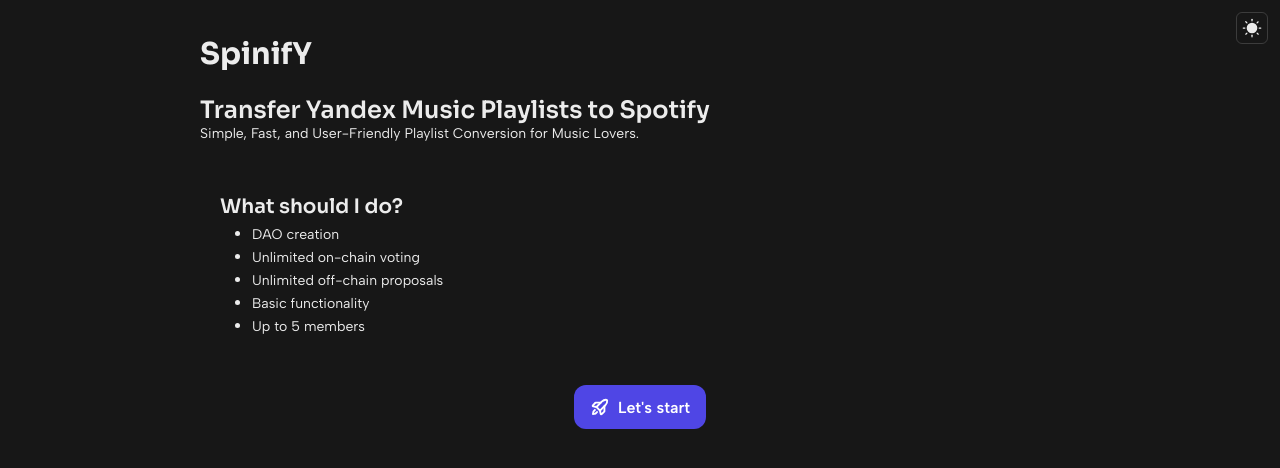
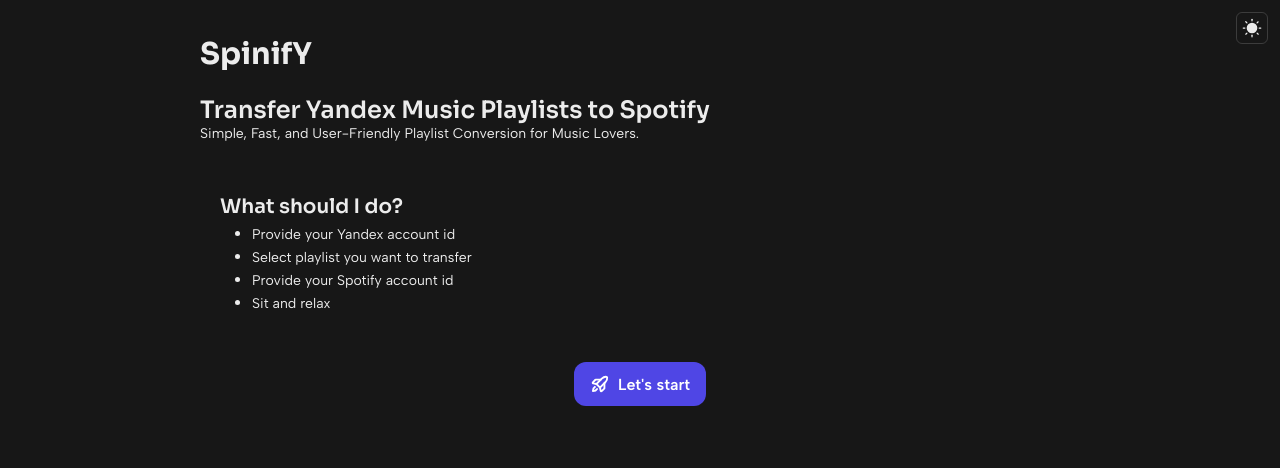
Before and after one commit to 57Ark/SpinifY, a Next.js app: page / in a window 1280 px wide. Shown: the top 468 px of the page. Built offline with nearby package versions, Linux system fonts and the light colour scheme.

Commit message:
FIX: bug fix

```diff
--- a/components/modules/Header/Header.tsx
+++ b/components/modules/Header/Header.tsx
@@ -35,19 +35,16 @@
           <Text variant={"subtitle"}>What should I do?</Text>
           <UnorderedList pl={"16px"}>
             <ListItem>
-              <Text>DAO creation</Text>
+              <Text>Provide your Yandex account id</Text>
             </ListItem>
             <ListItem>
-              <Text>Unlimited on-chain voting</Text>
+              <Text>Select playlist you want to transfer</Text>
             </ListItem>
             <ListItem>
-              <Text>Unlimited off-chain proposals</Text>
+              <Text>Provide your Spotify account id</Text>
             </ListItem>
             <ListItem>
-              <Text>Basic functionality</Text>
-            </ListItem>
-            <ListItem>
-              <Text>Up to 5 members</Text>
+              <Text>Sit and relax</Text>
             </ListItem>
           </UnorderedList>
         </Stack>
```
Also changed, not shown: components/modules/Scraping/Scraping.tsx (+2 -10 lines).
